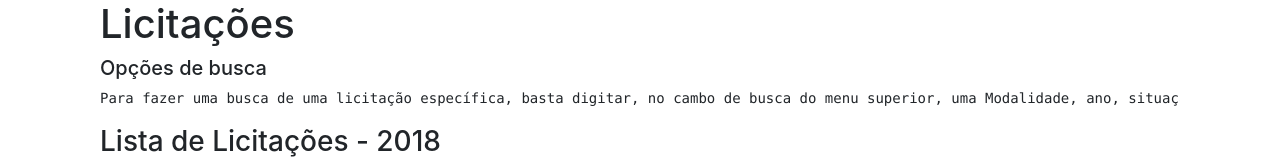
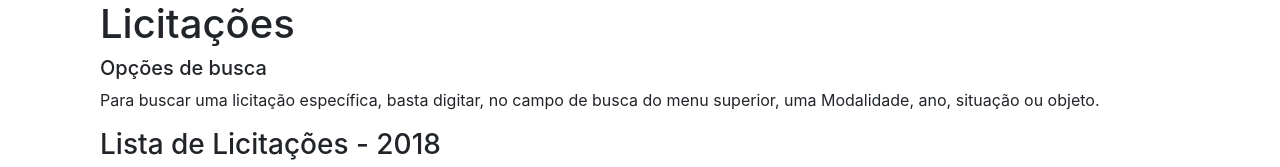
Before and after one commit to NivSoft/transpy, a Django app: page /licitacao/ in a window 1280 px wide. Shown: the part 86-253 px from the top of the page. Run offline with Django 3.2, Linux system fonts and the light colour scheme; tables that the repository leaves empty hold one stand-in row (values such as "Sample post"); some libraries are stand-ins or nearby versions.

Commit message:
Atualização

```diff
--- a/templates/licitacao/home.html
+++ b/templates/licitacao/home.html
@@ -12,7 +12,7 @@
 <div class="container">
 <h1>Licitações</h1>
 <h5>Opções de busca</h5>
-<pre>Para fazer uma busca de uma licitação específica, basta digitar, no cambo de busca do menu superior, uma Modalidade, ano, situação ou objeto.</pre>
+<p>Para buscar uma licitação específica, basta digitar, no campo de busca do menu superior, uma Modalidade, ano, situação ou objeto.</p>
 <h3>Lista de Licitações - {{ ano }}</h3>
 <table class="table table-hover table-striped">
   <thead class="thead-dark text-center">
@@ -31,7 +31,7 @@
       <td class="text-center align-middle">{{ dados.tipo }}</td>
       <td class="text-center align-middle">{{ dados.numero }}/{{ dados.ano }}</td>
       <td class="text-center align-middle">{{ dados.situacao }}</td>
-      <td class="text-center align-middle">{{ dados.criado_em }}</td>
+      <td class="text-center align-middle">{{ dados.criado_em.day }}/{{ dados.criado_em.month }}/{{ dados.criado_em.year }}</td>
       <td class="align-middle">{{ dados.objeto }}</td>
       <td class="text-center align-middle"><a href="#"><i class="fas fa-search-plus fa-2x"></i></a></td>
     </tr>
```
